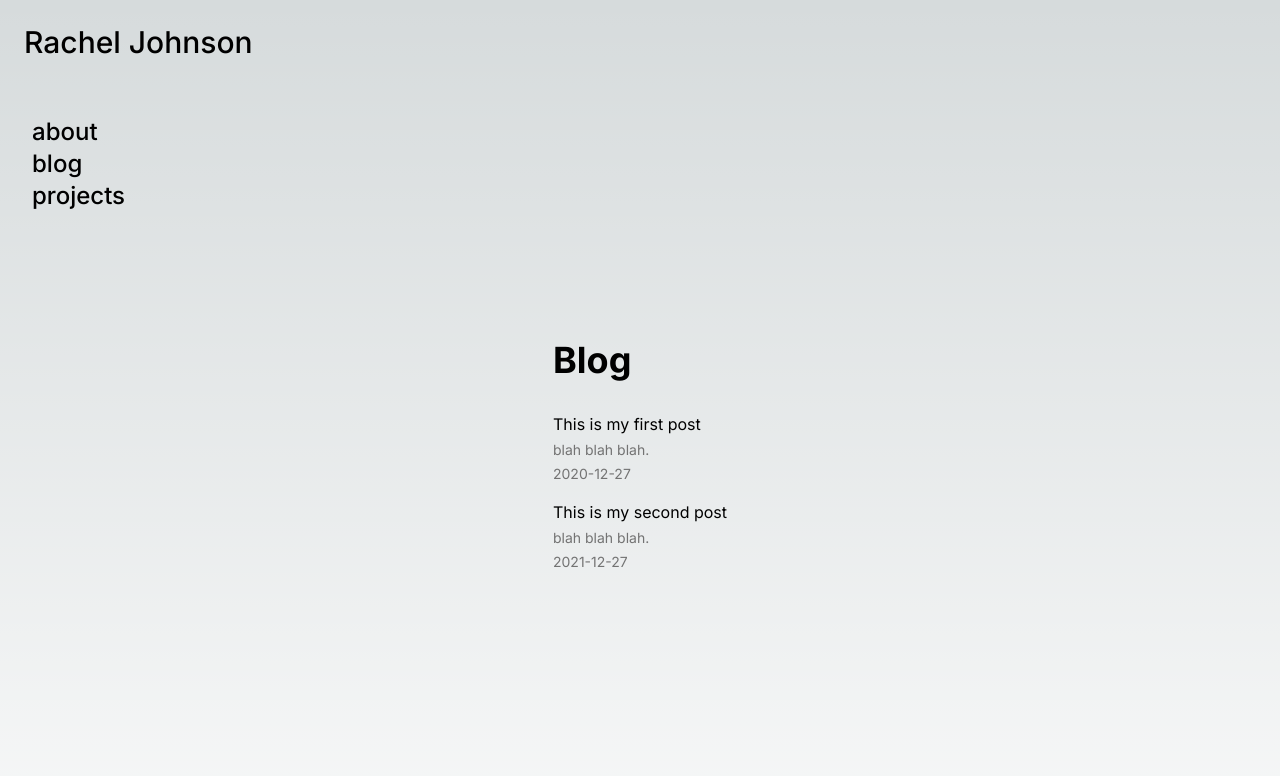
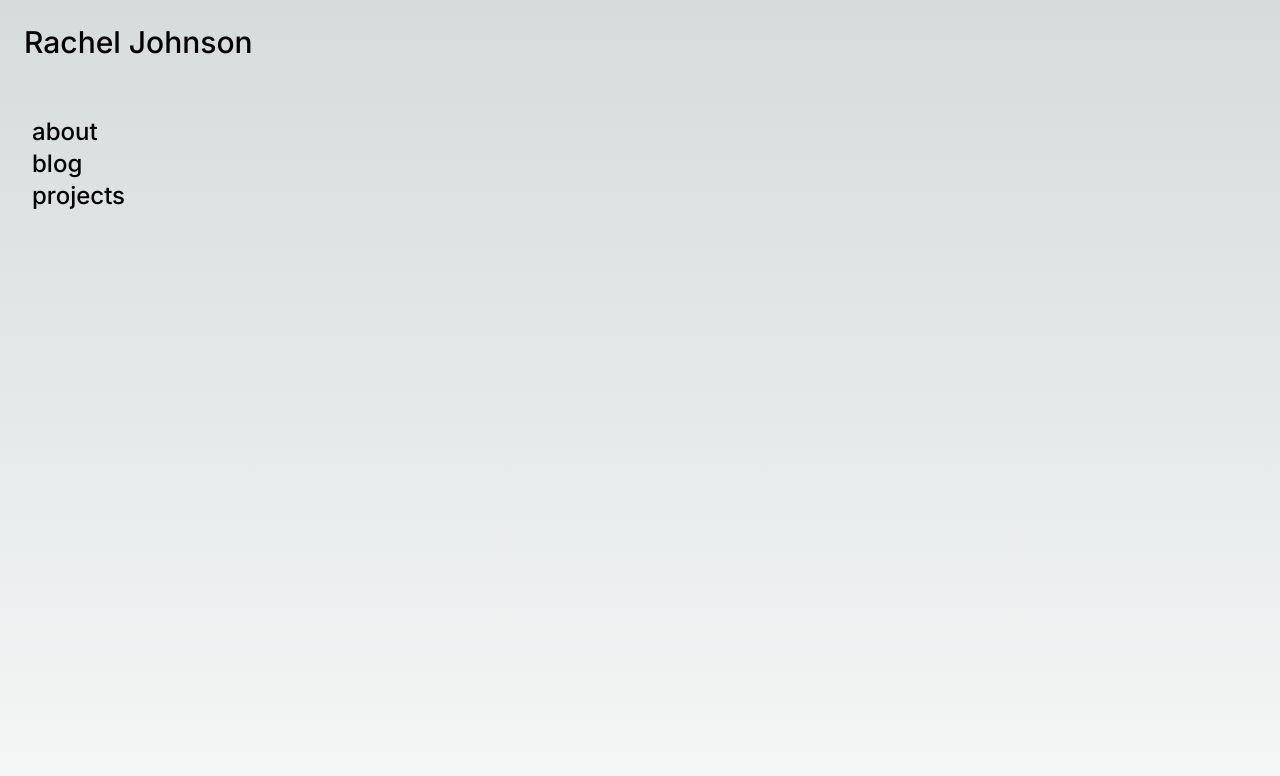
Before and after one commit to jrachelr/racheldev, a Next.js app: page / in a window 1280 px wide. Shown: the top 776 px of the page. Built offline with nearby package versions, Linux system fonts and the light colour scheme.

Commit message:
about and posts routes added

```diff
--- a/src/app/page.tsx
+++ b/src/app/page.tsx
@@ -1,28 +1,14 @@
 import SidebarNav from "../components/SidebarNav";
 
 import Header from "../components/Header";
-import PostList from "../components/PostList";
-import getPostMetadata from "../components/getPostMetadata";
 
 export default function Home() {
-  const postMetadata = getPostMetadata();
   return (
     <>
       <Header />
       <SidebarNav />
 
-      <main className="flex min-h-screen flex-col items-center justify-between p-24">
-        <div>
-          <h1 className="font-kasei font-bold text-4xl pb-8">Blog</h1>
-          {postMetadata &&
-            postMetadata
-              .sort(
-                (a, b) =>
-                  new Date(b.date).getDate() - new Date(a.date).getDate()
-              )
-              .map((post) => <PostList key={post.slug} {...post} />)}
-        </div>
-      </main>
+      <main className="flex min-h-screen flex-col items-center justify-between p-24"></main>
     </>
   );
 }
--- /dev/null
+++ b/src/app/posts/page.tsx
@@ -0,0 +1,17 @@
+import PostList from "../../components/PostList";
+import getPostMetadata from "../../components/getPostMetadata";
+
+export default function Page() {
+  const postMetadata = getPostMetadata();
+  return (
+    <div>
+      <h1 className="font-kasei font-bold text-4xl pb-8">Blog</h1>
+      {postMetadata &&
+        postMetadata
+          .sort(
+            (a, b) => new Date(b.date).getDate() - new Date(a.date).getDate()
+          )
+          .map((post) => <PostList key={post.slug} {...post} />)}
+    </div>
+  );
+}
--- a/src/components/SidebarNav.tsx
+++ b/src/components/SidebarNav.tsx
@@ -1,21 +1,24 @@
 import NavLink from "./NavLink";
 
-export default function SidebarNav() {
 const links = [
-    { label: "about", link: "/" },
+  { label: "about", link: "/about" },
   { label: "blog", link: "/posts" },
   { label: "projects", link: "/projects" },
 ];
 
+export default function SidebarNav() {
   return (
+    <nav>
       <div className="w-2/5">
         <ul className="p-8">
           <li className="text-2xl font-medium flex flex-col">
             {links.map((link) => (
-            <NavLink key={"label"} link={link} />
+              // eslint-disable-next-line react/jsx-key
+              <NavLink link={link} />
             ))}
           </li>
         </ul>
       </div>
+    </nav>
   );
 }
```
Also changed, not shown: src/app/posts/layout.tsx (deleted). Lines whose indentation alone changed are shown as unchanged.
